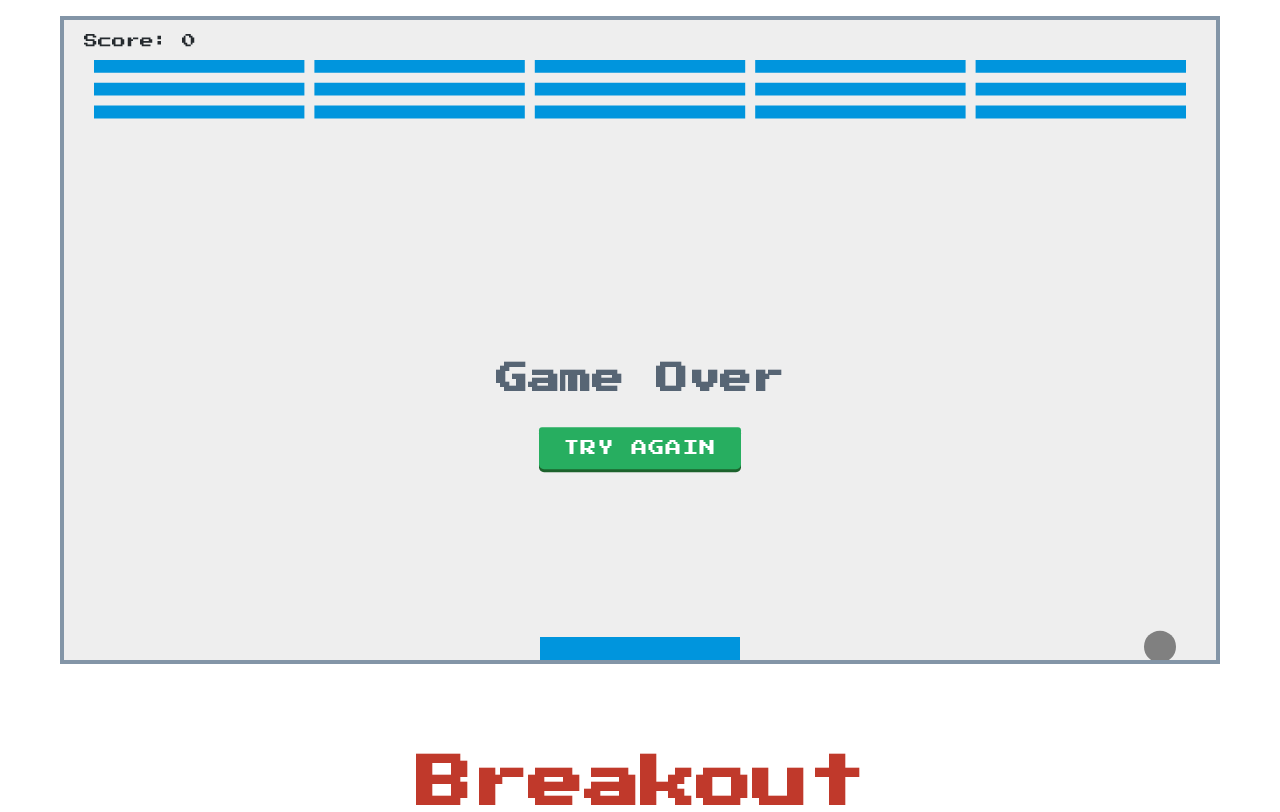
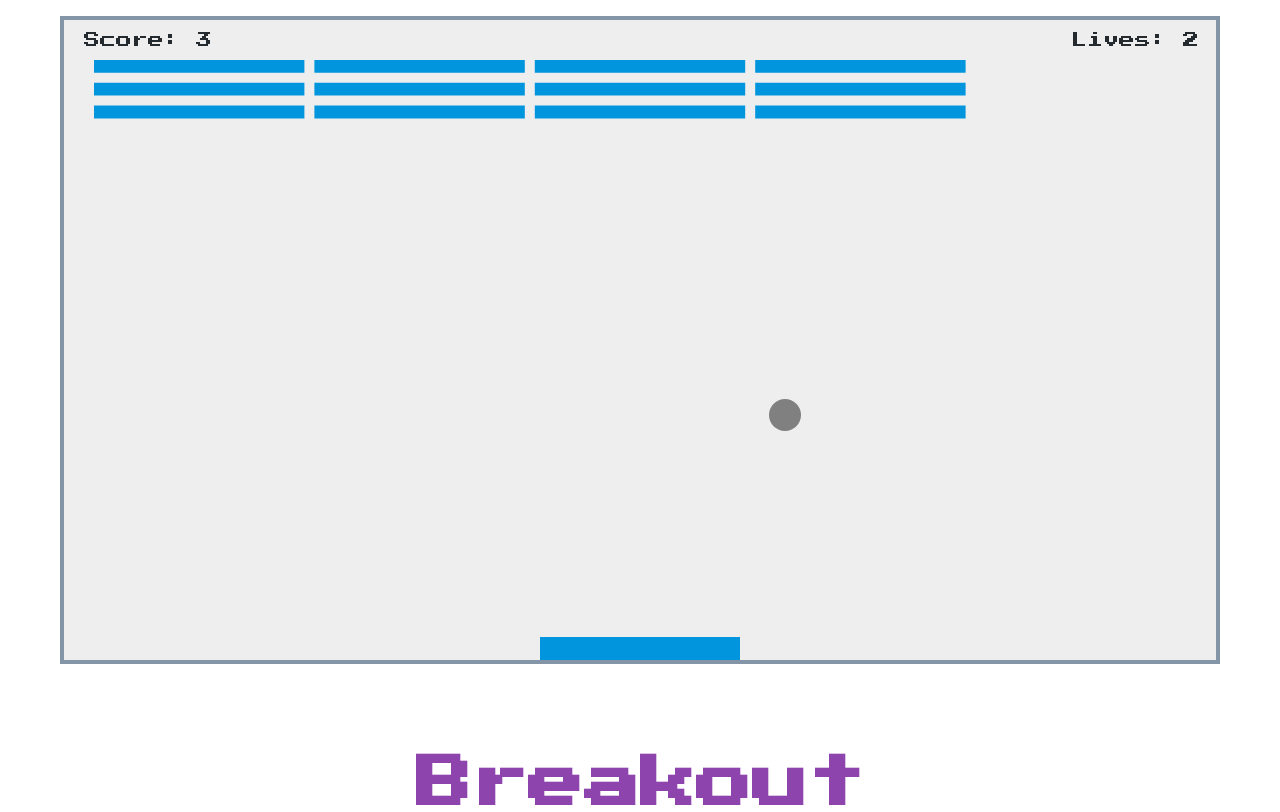
Before and after one commit to nsafai/Breakout, a plain HTML site: page index.html in a window 1280 px wide. Drawn offline with Linux system fonts and the light colour scheme.

Commit message:
fully functional

```diff
--- a/game-loop.js
+++ b/game-loop.js
@@ -1,8 +1,8 @@
 /*************
    SETTINGS
 *************/
-let interval = setInterval(draw, 10);
 let paddleSpeed = 13;
+let lives = 3;
 
 /**************
    GAME LOGIC
@@ -18,6 +18,7 @@ function draw() {
   collisionDetection();
   drawPaddle();
   drawScore();
+  drawLives();
 
   x += dx;
   y += dy;
@@ -38,12 +39,21 @@ function draw() {
       dy = -dy;
     }
     else {
-      // console.log("GAME OVER");
-      const gameover_title = document.getElementById("game-over");
-      gameover_title.classList.toggle("hidden");
-      clearInterval(interval); // Needed for Chrome to end game
+      lives--;
+      if(!lives) {
+        const gameover_title = document.getElementById("game-over");
+        gameover_title.classList.toggle("hidden");
+      }
+      else {
+        x = canvas.width/2;
+        y = canvas.height-30;
+        // dx = 3;
+        // dy = -3;
+        paddleX = (canvas.width-paddleWidth)/2;
+      }
     }
   }
+  requestAnimationFrame(draw);
 }
 
 /**************
@@ -57,3 +67,5 @@ function movePaddle() {
       paddleX -= paddleSpeed;
   }
 }
+
+draw();
--- a/game-setup.js
+++ b/game-setup.js
@@ -50,9 +50,18 @@ resize();
 let score = 0;
 
 function drawScore() {
-  ctx.font = "14px 'Press Start 2P'";
+  ctx.font = "16px 'Press Start 2P'";
   ctx.fillStyle = "#252A2E";
   ctx.fillText("Score: "+score, 20, 28);
+}
+
+/**************
+ LIVES SETUP
+**************/
+function drawLives() {
+    ctx.font = "16px 'Press Start 2P'";
+    ctx.fillStyle = "#252A2E";
+    ctx.fillText("Lives: "+lives, canvas.width-145, 28);
 }
 
 /**************
@@ -109,7 +118,6 @@ function collisionDetection() {
             console.log('user won!');
             let win_banner = document.getElementById("win-banner");
             win_banner.classList.toggle("hidden");
-            clearInterval(interval); // Needed for Chrome to end game
           }
         }
       }
--- a/styles.css
+++ b/styles.css
@@ -7,6 +7,7 @@
   --purple: #8e44ad;
   --orange: #e67e22;
   --blue: #2980b9;
+  --red: #c0392b;
 }
 
 html, body {
@@ -36,7 +37,7 @@ h1 {
   margin: 0;
   text-align: center;
   font-size: 3.5em;
-  color: #c0392b;
+  color: var(--purple);
 }
 
 h3 {
```
